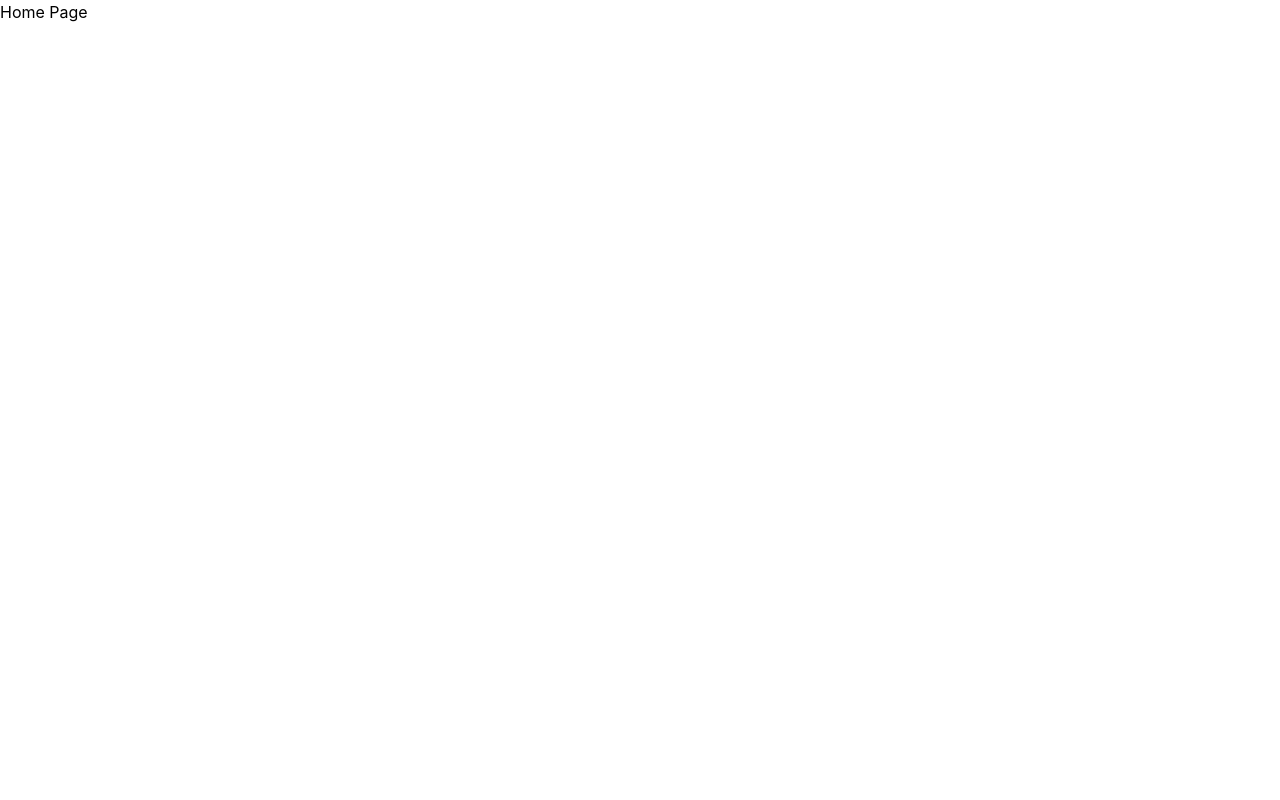
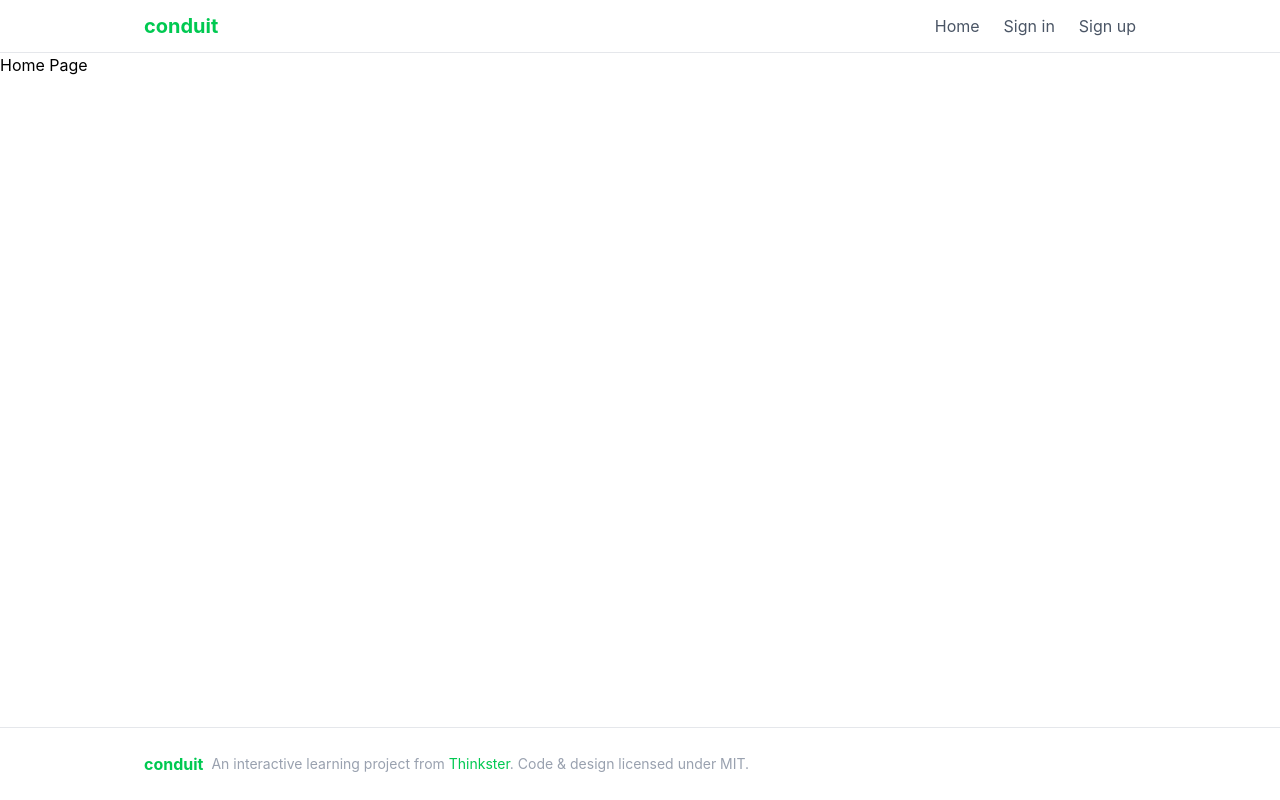
Before and after one commit to conlonsua335-oss/conduit, a React (Vite) app: page /register in a window 1280 px wide. Built offline with nearby package versions, Linux system fonts and the light colour scheme.

Commit message:
US-layou: tạo Header, footer và mainlayout

```diff
--- a/src/App.tsx
+++ b/src/App.tsx
@@ -1,4 +1,5 @@
 import { HashRouter, Routes, Route } from "react-router-dom";
+import MainLayout from "./layouts/MainLayout";
 import HomePage from "./pages/HomePage";
 import LoginPage from "./pages/LoginPage";
 import RegisterPage from "./pages/RegisterPage";
@@ -11,6 +12,7 @@ function App() {
   return (
     <HashRouter>
       <Routes>
+        <Route element={<MainLayout />}>
           <Route path="/" element={<HomePage />} />
           <Route path="/login" element={<LoginPage />} />
           <Route path="/register" element={<RegisterPage />} />
@@ -20,6 +22,7 @@ function App() {
           <Route path="/article/:slug" element={<ArticlePage />} />
           <Route path="/profile/:username" element={<ProfilePage />} />
           <Route path="/profile/:username/favorites" element={<ProfilePage />} />
+        </Route>
       </Routes>
     </HashRouter>
   );
--- /dev/null
+++ b/src/components/Footer.tsx
@@ -0,0 +1,18 @@
+export default function Footer(){
+    return (
+        <footer className="border-t border-gray-200 py-6 mt-auto">
+            <div className="max-w-5xl mx-auto px-4 flex items-center gap-2">
+                <span className="text-green-500 font-bold">conduit</span>
+                <span className="text-gray-400 text-sm">
+                    An interactive learning project from {" "}
+                  <a  href="https://thinkster.io"
+            className="text-green-500 hover:underline"
+          >
+            Thinkster
+          </a>
+          . Code & design licensed under MIT.
+                </span>
+            </div>
+        </footer>
+    )
+}
--- /dev/null
+++ b/src/components/Header.tsx
@@ -0,0 +1,35 @@
+import {Link} from "react-router-dom"
+
+function Header(){
+    return (
+        <nav className="border-b border-gray-200">
+            <div className="max-w-5xl mx-auto px-4 py-3 flex justify-between items-center">
+                <Link to="/" className="text-green-500 font-bold text-xl">
+                conduit
+                </Link>
+
+                <ul className="flex gap-6">
+                    <li>
+                        <Link to="/" className="text-gray-600 hover:text-gray-900">
+                        Home
+                        </Link>
+                    </li>
+
+                    <li>
+                       <Link to="/login" className="text-gray-600 hover:text-gray-900">
+                       Sign in
+                       </Link>
+                    </li>
+
+                    <li>
+                       <Link to="/register" className="text-gray-600 hover:text-gray-900">
+                       Sign up
+                       </Link>
+                    </li>
+                </ul>
+            </div>
+        </nav>
+    )
+}
+
+export default Header
--- /dev/null
+++ b/src/layouts/MainLayout.tsx
@@ -0,0 +1,17 @@
+import { Outlet } from "react-router-dom";
+import Header from "../components/Header";
+import Footer from "../components/Footer";
+
+function MainLayout() {
+  return (
+    <div className="min-h-screen flex flex-col">
+      <Header />
+      <main className="flex-1">
+        <Outlet />
+      </main>
+      <Footer />
+    </div>
+  );
+}
+
+export default MainLayout;
```
Lines whose indentation alone changed are shown as unchanged.
